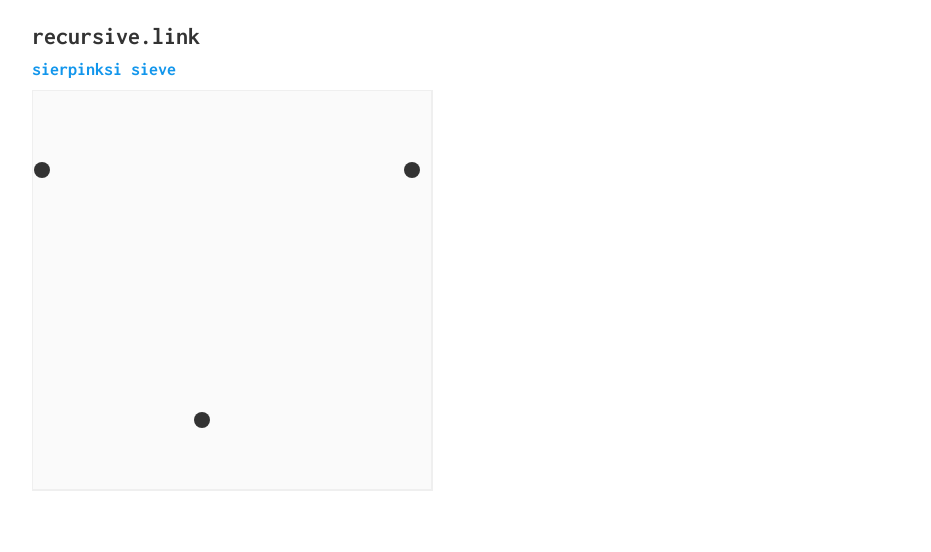
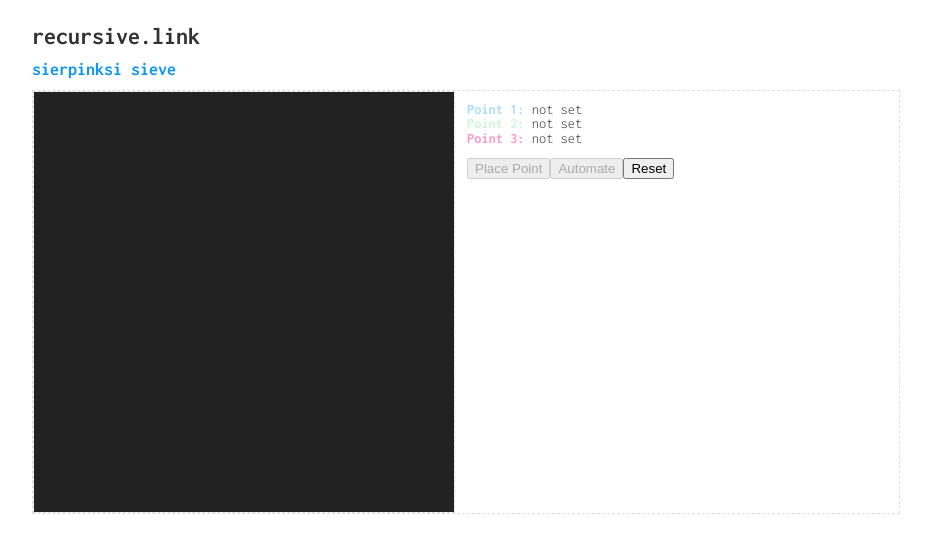
Before and after one commit to wesdoyle/recursive.link, a Vue app: page / in a window 1280 px wide. Shown: the top 552 px of the page, without its empty margins (0-931 px from the left). Built offline with nearby package versions, Linux system fonts and the light colour scheme.

Commit message:
Update sim

```diff
--- a/src/views/Home.vue
+++ b/src/views/Home.vue
@@ -6,7 +6,44 @@
     <div class="site-header">
       <h2 class="sub-title">sierpinksi sieve</h2>
     </div>
-    <div id="simulation">
+    <div id="work-area">
+      <div id="simulation"></div>
+      <div id="control">
+        <div class="control-stats">
+          <div>
+            <span class="p1">Point 1: </span>
+            <span v-if="point1Set"
+              >[{{ p1.x }}, {{ p1.y }}] - (1,2)</span
+            >
+            <span v-else>not set</span>
+          </div>
+          <div>
+            <span class="p2">Point 2: </span>
+            <span v-if="point2Set"
+              >[{{ p2.x }}, {{ p2.y }}] - (3,4)</span
+            >
+            <span v-else>not set</span>
+          </div>
+          <div>
+            <span class="p3">Point 3: </span>
+            <span v-if="point3Set"
+              >[{{ p3.x }}, {{ p3.y }}] - (5,6)</span
+            >
+            <span v-else>not set</span>
+          </div>
+        </div>
+        <div class="control-actions">
+          <button :disabled="!allInitialPointsPlaced">
+            Place Point
+          </button>
+          <button :disabled="!allInitialPointsPlaced">
+            Automate
+          </button>
+          <button @click="reset">
+            Reset
+          </button>
+        </div>
+      </div>
     </div>
   </div>
 </template>
@@ -15,62 +52,101 @@
 import { Component, Vue } from "vue-property-decorator";
 import * as d3 from "d3";
 
-@Component()
+@Component({ name: "Home" })
 export default class Home extends Vue {
   isMounted = false;
+
+  background = "#222";
+
+  points = {
+    p1: {x: 0, y: 0, color: "#a9def9"},
+    p2: {x: 0, y: 0, color: "#d0f4de"},
+    p3: {x: 0, y: 0, color: "#ff99c8"},
+  };
+
+  point1Set = false;
+  point2Set = false;
+  point3Set = false;
+
+  handlePointPlacement(svg, event: Event) {
+    let mouse = d3.pointer(event, this.$refs.simulation);
+
+    console.log(mouse);
+
+    let pointPosition = [mouse[0], mouse[1]];
+    let color = "";
+
+    if (!this.point1Set) {
+      this.points.p1.x = pointPosition[0];
+      this.points.p1.y = pointPosition[1];
+      color = this.points.p1.color;
+      this.point1Set = true;
+    } else if (!this.point2Set) {
+      this.points.p2.x = pointPosition[0];
+      this.points.p2.y = pointPosition[1];
+      color = this.points.p2.color;
+      this.point2Set = true;
+    } else if (!this.point3Set) {
+      this.points.p3.x = pointPosition[0];
+      this.points.p3.y = pointPosition[1];
+      color = this.points.p3.color;
+      this.point3Set = true;
+    } else {
+      return;
+    }
+
+    console.log(this.points);
+
+    svg
+      .append("circle")
+      .attr("cx", mouse[0])
+      .attr("cy", mouse[1])
+      .attr("r", 3)
+      .attr("class", "placed-point")
+      .attr("fill", color);
+  }
+
+  get p1() {
+    return this.points.p1;
+  }
+
+  get p2() {
+    return this.points.p2;
+  }
+
+  get p3() {
+    return this.points.p3;
+  }
+
+  get allInitialPointsPlaced() {
+    return this.point1Set && this.point2Set && this.point3Set;
+  }
+
+  reset() {
+    console.log("TODO")
+  }
 
   generateSvg(): void {
     let svg = d3
       .select("#simulation")
       .append("svg")
-      .attr("width", 800)
-      .attr("height", 800);
+      .attr("ref", "simulation")
+      .attr("id", "work-area")
+      .attr("width", 420)
+      .attr("height", 420);
 
-    svg.append('rect')
-      .attr('x', 0)
-      .attr('y', 0)
-      .attr('width', 400)
-      .attr('height', 400)
-      .attr('stroke', '#efefef')
-      .attr('stroke-width', '2px')
-      .attr('fill', '#fafafa');
+    svg
+      .append("rect")
+      .attr("x", 0)
+      .attr("y", 0)
+      .attr("id", "sim")
+      .attr("width", 420)
+      .attr("height", 420)
+      .attr("fill", this.background)
+      .attr("stroke-alignment", "outer");
 
-    svg.append('circle')
-      .attr('cx', 10)
-      .attr('cy', 80)
-      .attr('r', 8)
-      .attr('fill', '#333');
-
-    svg.append('circle')
-      .attr('cx', 380)
-      .attr('cy', 80)
-      .attr('r', 8)
-      .attr('fill', '#333');
-
-    svg.append('circle')
-      .attr('cx', 170)
-      .attr('cy', 330)
-      .attr('r', 8)
-      .attr('fill', '#333');
+    svg.on("click", (event) => this.handlePointPlacement(svg, event));
   }
-
-  dragstarted(d) {
-    d3.select(this).raise().classed('active', true);
-  }
-
-  dragged(d) {
-    d[0] = x.invert(d3.event.x);
-    d[1] = y.invert(d3.event.y);
-    d3.select(this)
-      .attr('cx', x(d[0]))
-      .attr('cy', y(d[1]))
-    focus.select('path').attr('d', line);
-  }
-
-  dragended(d) {
-    d3.select(this).classed('active', false);
-  }
-
 
   mounted(): void {
     this.generateSvg();
@@ -79,25 +155,55 @@ export default class Home extends Vue {
 </script>
 
 <style lang="scss">
-
 .site-header {
   display: flex;
   align-items: center;
 }
-.simulation {
+
+#work-area {
   display: flex;
+  border: 1px dashed #ddd;
+  #simulation {
+  }
+  #control {
+    width: 420px;
+  }
 }
+
 .title {
   font-size: 24px;
   font-weight: bold;
 }
+
 .sub-title {
   font-size: 18px;
   font-weight: bold;
-  color: #1296ec
+  color: #1296ec;
 }
 
 #logo {
   width: 80px;
 }
+
+#control {
+  padding: 1rem;
+
+  .control-stats {
+    margin-bottom: 1rem;
+    font-size: 1.2rem;
+  }
+}
+
+.p1 {
+  color: #a9def9;
+  font-weight: bold;
+}
+.p2 {
+  color: #d0f4de;
+  font-weight: bold;
+}
+.p3 {
+  color: #ff99c8;
+  font-weight: bold;
+}
 </style>
```
